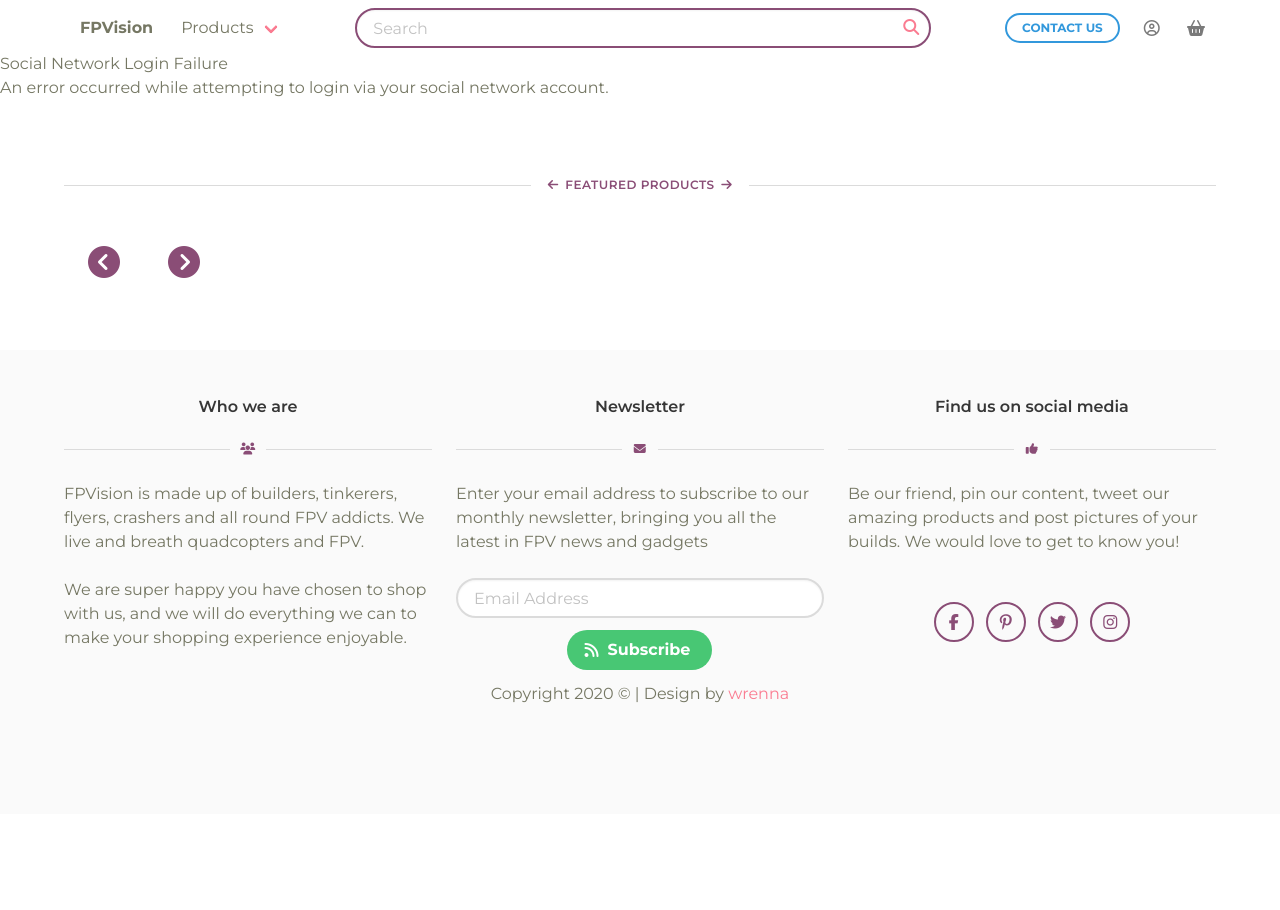
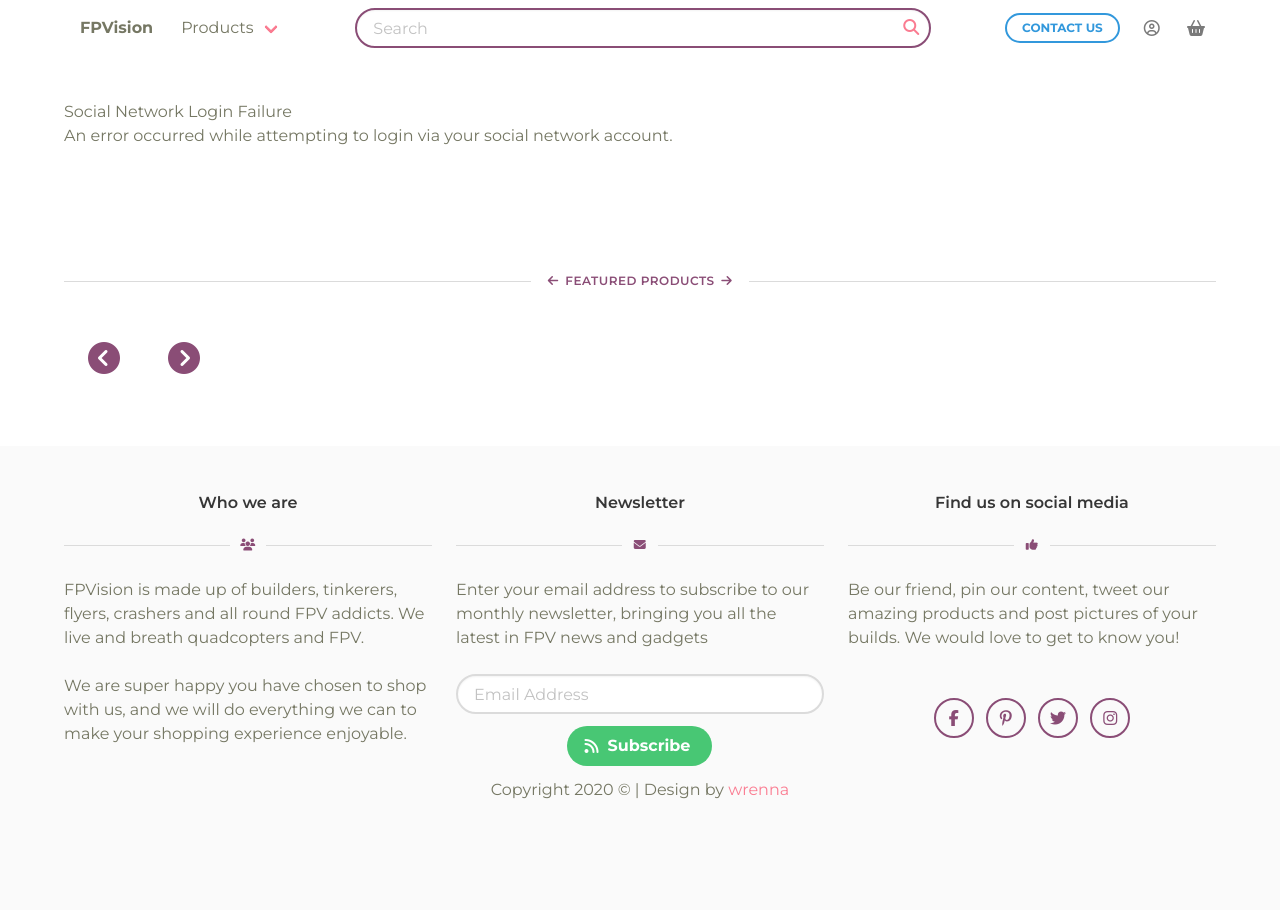
Before and after one commit to wrengit/FPVision, a Django app: page /accounts/social/login/error/ in a window 1280 px wide. Before the commit the page ends 703 px from the top, so only its background shows below. Run offline with Django 3.2, Linux system fonts and the light colour scheme; data that the repository does not hold is empty; some libraries are stand-ins or nearby versions.

Commit message:
style social auth error page

```diff
--- a/templates/allauth/socialaccount/authentication_error.html
+++ b/templates/allauth/socialaccount/authentication_error.html
@@ -5,7 +5,12 @@
 {% block head_title %}{% trans "Social Network Login Failure" %}{% endblock %}
 
 {% block content %}
-<h1>{% trans "Social Network Login Failure" %}</h1>
+<section class="section">
+    <main class="container">
+        <h1>{% trans "Social Network Login Failure" %}</h1>
 
-<p>{% trans "An error occurred while attempting to login via your social network account." %}</p>
+        <p>{% trans "An error occurred while attempting to login via your social network account." %}</p>
+
+    </main>
+</section>
 {% endblock %}
```
